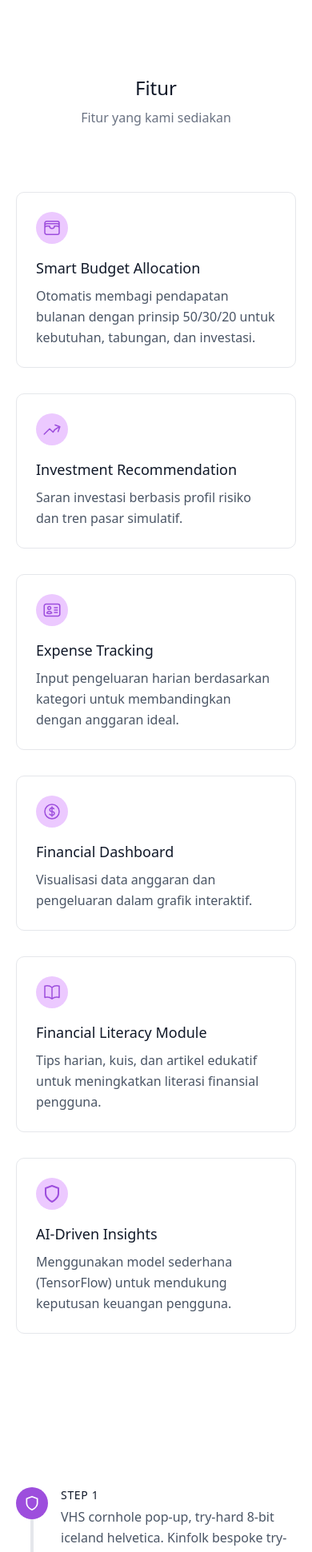
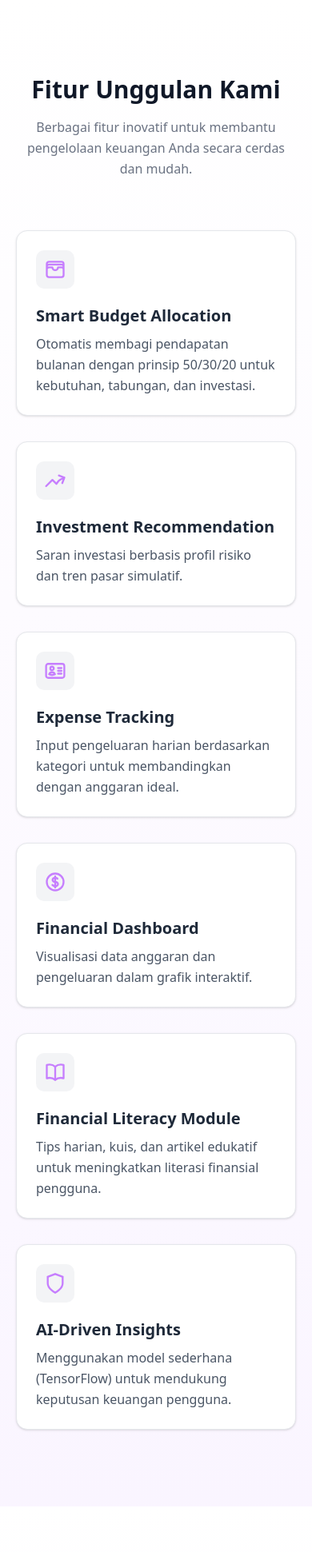
Before and after one commit to Fardan-Nurhidayat/fincoach, a React (Vite) app: page / in a window 390 px wide. Shown: the part 1260-3201 px from the top of the page at 80% size. Built offline with nearby package versions, Linux system fonts and the light colour scheme.

Commit message:
refactor : fitur, simulasi, kontak in landing page

```diff
--- a/src/view/components/fitur.jsx
+++ b/src/view/components/fitur.jsx
@@ -1,218 +1,126 @@
-import { motion } from "framer-motion";
+import { motion, useInView } from "framer-motion";
+import { useRef } from "react";
 
-export default function Fitur() {
-  return (
-    <section id="fitur" className="text-gray-600 body-font">
-      <div className="container px-5 py-24 mx-auto">
-        <div className="flex flex-wrap w-full mb-20 flex-col items-center text-center">
-          <h1 className="sm:text-3xl text-2xl font-medium title-font mb-2 text-gray-900">
-            Fitur
-          </h1>
-          <p className="lg:w-1/2 w-full leading-relaxed text-gray-500">
-            Fitur yang kami sediakan
-          </p>
-        </div>
-        <div className="flex flex-wrap -m-4">
-          <div className="xl:w-1/3 md:w-1/2 p-4">
-            <motion.div
-              whileHover={{
-                scale: 1.1,
-                transition: { duration: 0.3 },
-              }}
-              whileTap={{ scale: 0.9 }}
-              className="border border-gray-200 p-6 rounded-lg"
-            >
-              <div className="w-10 h-10 inline-flex items-center justify-center rounded-full bg-purple-100 text-purple-500 mb-4">
-                <svg
-                  xmlns="http://www.w3.org/2000/svg"
-                  fill="none"
-                  viewBox="0 0 24 24"
-                  strokeWidth={1.5}
-                  stroke="currentColor"
-                  className="size-6"
-                >
+const fiturList = [
+  {
+    title: "Smart Budget Allocation",
+    desc: "Otomatis membagi pendapatan bulanan dengan prinsip 50/30/20 untuk kebutuhan, tabungan, dan investasi.",
+    icon: (
       <path
         strokeLinecap="round"
         strokeLinejoin="round"
         d="M21 12a2.25 2.25 0 0 0-2.25-2.25H15a3 3 0 1 1-6 0H5.25A2.25 2.25 0 0 0 3 12m18 0v6a2.25 2.25 0 0 1-2.25 2.25H5.25A2.25 2.25 0 0 1 3 18v-6m18 0V9M3 12V9m18 0a2.25 2.25 0 0 0-2.25-2.25H5.25A2.25 2.25 0 0 0 3 9m18 0V6a2.25 2.25 0 0 0-2.25-2.25H5.25A2.25 2.25 0 0 0 3 6v3"
       />
-                </svg>
-              </div>
-              <h2 className="text-lg text-gray-900 font-medium title-font mb-2">
-                Smart Budget Allocation
-              </h2>
-              <p className="leading-relaxed text-base">
-                Otomatis membagi pendapatan bulanan dengan prinsip 50/30/20
-                untuk kebutuhan, tabungan, dan investasi.
-              </p>
-            </motion.div>
-          </div>
-          <div className="xl:w-1/3 md:w-1/2 p-4">
-            <motion.div
-              whileHover={{
-                scale: 1.1,
-                transition: { duration: 0.3 },
-              }}
-              whileTap={{ scale: 0.9 }}
-              className="border border-gray-200 p-6 rounded-lg"
-            >
-              <div className="w-10 h-10 inline-flex items-center justify-center rounded-full bg-purple-100 text-purple-500 mb-4">
-                <svg
-                  xmlns="http://www.w3.org/2000/svg"
-                  fill="none"
-                  viewBox="0 0 24 24"
-                  strokeWidth={1.5}
-                  stroke="currentColor"
-                  className="size-6"
-                >
+    ),
+  },
+  {
+    title: "Investment Recommendation",
+    desc: "Saran investasi berbasis profil risiko dan tren pasar simulatif.",
+    icon: (
       <path
         strokeLinecap="round"
         strokeLinejoin="round"
         d="M2.25 18 9 11.25l4.306 4.306a11.95 11.95 0 0 1 5.814-5.518l2.74-1.22m0 0-5.94-2.281m5.94 2.28-2.28 5.941"
       />
-                </svg>
-              </div>
-              <h2 className="text-lg text-gray-900 font-medium title-font mb-2">
-                Investment Recommendation
-              </h2>
-              <p className="leading-relaxed text-base">
-                Saran investasi berbasis profil risiko dan tren pasar simulatif.
-              </p>
-            </motion.div>
-          </div>
-          <div className="xl:w-1/3 md:w-1/2 p-4">
-            <motion.div
-              whileHover={{
-                scale: 1.1,
-                transition: { duration: 0.3 },
-              }}
-              whileTap={{ scale: 0.9 }}
-              className="border border-gray-200 p-6 rounded-lg"
-            >
-              <div className="w-10 h-10 inline-flex items-center justify-center rounded-full bg-purple-100 text-purple-500 mb-4">
-                <svg
-                  xmlns="http://www.w3.org/2000/svg"
-                  fill="none"
-                  viewBox="0 0 24 24"
-                  strokeWidth={1.5}
-                  stroke="currentColor"
-                  className="size-6"
-                >
+    ),
+  },
+  {
+    title: "Expense Tracking",
+    desc: "Input pengeluaran harian berdasarkan kategori untuk membandingkan dengan anggaran ideal.",
+    icon: (
       <path
         strokeLinecap="round"
         strokeLinejoin="round"
         d="M15 9h3.75M15 12h3.75M15 15h3.75M4.5 19.5h15a2.25 2.25 0 0 0 2.25-2.25V6.75A2.25 2.25 0 0 0 19.5 4.5h-15a2.25 2.25 0 0 0-2.25 2.25v10.5A2.25 2.25 0 0 0 4.5 19.5Zm6-10.125a1.875 1.875 0 1 1-3.75 0 1.875 1.875 0 0 1 3.75 0Zm1.294 6.336a6.721 6.721 0 0 1-3.17.789 6.721 6.721 0 0 1-3.168-.789 3.376 3.376 0 0 1 6.338 0Z"
       />
-                </svg>
-              </div>
-              <h2 className="text-lg text-gray-900 font-medium title-font mb-2">
-                Expense Tracking
-              </h2>
-              <p className="leading-relaxed text-base">
-                Input pengeluaran harian berdasarkan kategori untuk
-                membandingkan dengan anggaran ideal.
-              </p>
-            </motion.div>
-          </div>
-          <div className="xl:w-1/3 md:w-1/2 p-4">
-            <motion.div
-              whileHover={{
-                scale: 1.1,
-                transition: { duration: 0.3 },
-              }}
-              whileTap={{ scale: 0.9 }}
-              className="border border-gray-200 p-6 rounded-lg"
-            >
-              <div className="w-10 h-10 inline-flex items-center justify-center rounded-full bg-purple-100 text-purple-500 mb-4">
-                <svg
-                  xmlns="http://www.w3.org/2000/svg"
-                  fill="none"
-                  viewBox="0 0 24 24"
-                  strokeWidth={1.5}
-                  stroke="currentColor"
-                  className="size-6"
-                >
+    ),
+  },
+  {
+    title: "Financial Dashboard",
+    desc: "Visualisasi data anggaran dan pengeluaran dalam grafik interaktif.",
+    icon: (
       <path
         strokeLinecap="round"
         strokeLinejoin="round"
         d="M12 6v12m-3-2.818.879.659c1.171.879 3.07.879 4.242 0 1.172-.879 1.172-2.303 0-3.182C13.536 12.219 12.768 12 12 12c-.725 0-1.45-.22-2.003-.659-1.106-.879-1.106-2.303 0-3.182s2.9-.879 4.006 0l.415.33M21 12a9 9 0 1 1-18 0 9 9 0 0 1 18 0Z"
       />
-                </svg>
-              </div>
-              <h2 className="text-lg text-gray-900 font-medium title-font mb-2">
-                Financial Dashboard
-              </h2>
-              <p className="leading-relaxed text-base">
-                Visualisasi data anggaran dan pengeluaran dalam grafik
-                interaktif.
-              </p>
-            </motion.div>
-          </div>
-          <div className="xl:w-1/3 md:w-1/2 p-4">
-            <motion.div
-              whileHover={{
-                scale: 1.1,
-                transition: { duration: 0.3 },
-              }}
-              whileTap={{ scale: 0.9 }}
-              className="border border-gray-200 p-6 rounded-lg"
-            >
-              <div className="w-10 h-10 inline-flex items-center justify-center rounded-full bg-purple-100 text-purple-500 mb-4">
-                <svg
-                  xmlns="http://www.w3.org/2000/svg"
-                  fill="none"
-                  viewBox="0 0 24 24"
-                  strokeWidth={1.5}
-                  stroke="currentColor"
-                  className="size-6"
-                >
+    ),
+  },
+  {
+    title: "Financial Literacy Module",
+    desc: "Tips harian, kuis, dan artikel edukatif untuk meningkatkan literasi finansial pengguna.",
+    icon: (
       <path
         strokeLinecap="round"
         strokeLinejoin="round"
         d="M12 6.042A8.967 8.967 0 0 0 6 3.75c-1.052 0-2.062.18-3 .512v14.25A8.987 8.987 0 0 1 6 18c2.305 0 4.408.867 6 2.292m0-14.25a8.966 8.966 0 0 1 6-2.292c1.052 0 2.062.18 3 .512v14.25A8.987 8.987 0 0 0 18 18a8.967 8.967 0 0 0-6 2.292m0-14.25v14.25"
       />
-                </svg>
-              </div>
-              <h2 className="text-lg text-gray-900 font-medium title-font mb-2">
-                Financial Literacy Module
-              </h2>
-              <p className="leading-relaxed text-base">
-                Tips harian, kuis, dan artikel edukatif untuk meningkatkan
-                literasi finansial pengguna.
+    ),
+  },
+  {
+    title: "AI-Driven Insights",
+    desc: "Menggunakan model sederhana (TensorFlow) untuk mendukung keputusan keuangan pengguna.",
+    icon: <path d="M12 22s8-4 8-10V5l-8-3-8 3v7c0 6 8 10 8 10z" />,
+  },
+];
+
+export default function Fitur() {
+
+  return (
+    <section
+      id="fitur"
+      className="text-gray-700 body-font bg-gradient-to-b from-white to-purple-50 py-24"
+    >
+      <div className="container px-5 mx-auto">
+        <motion.div
+          initial={{ opacity: 0, y: 50 }}
+          whileInView={{ opacity: 1, y: 0 }}
+          transition={{ duration: 0.8 }}
+          className="flex flex-col items-center text-center mb-16"
+        >
+          <h1 className="sm:text-4xl text-3xl font-bold title-font text-gray-900 mb-4">
+            Fitur Unggulan Kami
+          </h1>
+          <p className="lg:w-2/3 w-full leading-relaxed text-gray-500">
+            Berbagai fitur inovatif untuk membantu pengelolaan keuangan Anda
+            secara cerdas dan mudah.
           </p>
         </motion.div>
-          </div>
-          <div className="xl:w-1/3 md:w-1/2 p-4">
+
+        <div className="grid grid-cols-1 md:grid-cols-2 lg:grid-cols-3 gap-8">
+          {fiturList.map((fitur, idx) => (
             <motion.div
+              key={idx}
+              initial={{ opacity: 0, y: 40 }}
+              whileInView={{ opacity: 1, y: 0 }}
+              transition={{ duration: 0.5, delay: 0.2 + idx * 0.1 }}
               whileHover={{
-                scale: 1.1,
-                transition: { duration: 0.3 },
+                scale: 1.02,
+                boxShadow: "0px 12px 24px rgba(0,0,0,0.15)",
+                transition: {
+                  scale: { duration: 0.2 },
+                  boxShadow: { duration: 0.3 },
+                },
               }}
-              whileTap={{ scale: 0.9 }}
-              className="border border-gray-200 p-6 rounded-lg"
+              className="bg-white border border-gray-200 rounded-xl p-6 shadow-sm transition-all duration-300 ease-in-out"
             >
-              <div className="w-10 h-10 inline-flex items-center justify-center rounded-full bg-purple-100 text-purple-500 mb-4">
+              <div className="w-12 h-12 inline-flex items-center justify-center rounded-lg bg-gray-100 text-purple-400 mb-5">
                 <svg
                   fill="none"
                   stroke="currentColor"
-                  strokeLinecap="round"
-                  strokeLinejoin="round"
                   strokeWidth="2"
-                  className="w-6 h-6"
                   viewBox="0 0 24 24"
+                  className="w-7 h-7"
                 >
-                  <path d="M12 22s8-4 8-10V5l-8-3-8 3v7c0 6 8 10 8 10z"></path>
+                  {fitur.icon}
                 </svg>
               </div>
-              <h2 className="text-lg text-gray-900 font-medium title-font mb-2">
-                AI-Driven Insights
+              <h2 className="text-xl font-semibold text-gray-800 mb-2">
+                {fitur.title}
               </h2>
-              <p className="leading-relaxed text-base">
-                Menggunakan model sederhana (TensorFlow) untuk mendukung
-                keputusan keuangan pengguna.
-              </p>
+              <p className="leading-relaxed text-gray-600">{fitur.desc}</p>
             </motion.div>
-          </div>
+          ))}
         </div>
       </div>
     </section>
--- a/src/view/components/simulasi.jsx
+++ b/src/view/components/simulasi.jsx
@@ -1,152 +1,186 @@
-export default function Simulasi() {
+import React, { useState } from "react";
+import { motion } from "framer-motion";
+
+const Simulasi = () => {
+  const [monthlyIncome, setMonthlyIncome] = useState(5000000);
+  const [riskProfile, setRiskProfile] = useState("low");
+  const [showResults, setShowResults] = useState(false);
+
+  // Alokasi berdasarkan profil risiko
+  const allocations = {
+    low: { expense: 0.5, saving: 0.3, investment: 0.2 },
+    medium: { expense: 0.5, saving: 0.2, investment: 0.3 },
+    high: { expense: 0.4, saving: 0.2, investment: 0.4 },
+  };
+
+  const selectedAllocation = allocations[riskProfile];
+
+  const simulate = () => {
+    if (monthlyIncome <= 0) return;
+    setShowResults(true);
+  };
+
+  const expenses = monthlyIncome * selectedAllocation.expense;
+  const savings = monthlyIncome * selectedAllocation.saving;
+  const investment = monthlyIncome * selectedAllocation.investment;
+
+  const simulationCards = [
+    {
+      title: "Pengeluaran",
+      description: "Dana yang dapat Anda gunakan untuk keseharian sebesar",
+      percentage: `${selectedAllocation.expense * 100}%`,
+      amount: expenses,
+      color: "red",
+    },
+    {
+      title: "Tabungan",
+      description: "Dana yang dapat Anda gunakan untuk menabung sebesar",
+      percentage: `${selectedAllocation.saving * 100}%`,
+      amount: savings,
+      color: "blue",
+    },
+    {
+      title: "Investasi",
+      description: "Dana yang dapat Anda gunakan untuk investasi sebesar",
+      percentage: `${selectedAllocation.investment * 100}%`,
+      amount: investment,
+      color: "purple",
+    },
+  ];
+
   return (
-    <section id="simulasi" className="text-gray-600 body-font">
-      <div className="container px-5 py-24 mx-auto flex flex-wrap">
-        <div className="flex flex-wrap w-full">
-          <div className="lg:w-2/5 md:w-1/2 md:pr-10 md:py-6">
-            <div className="flex relative pb-12">
-              <div className="h-full w-10 absolute inset-0 flex items-center justify-center">
-                <div className="h-full w-1 bg-gray-200 pointer-events-none"></div>
-              </div>
-              <div className="flex-shrink-0 w-10 h-10 rounded-full bg-purple-500 inline-flex items-center justify-center text-white relative z-10">
-                <svg
-                  fill="none"
-                  stroke="currentColor"
-                  strokeLinecap="round"
-                  strokeLinejoin="round"
-                  strokeWidth="2"
-                  className="w-5 h-5"
-                  viewBox="0 0 24 24"
-                >
-                  <path d="M12 22s8-4 8-10V5l-8-3-8 3v7c0 6 8 10 8 10z"></path>
-                </svg>
-              </div>
-              <div className="flex-grow pl-4">
-                <h2 className="font-medium title-font text-sm text-gray-900 mb-1 tracking-wider">
-                  STEP 1
-                </h2>
-                <p className="leading-relaxed">
-                  VHS cornhole pop-up, try-hard 8-bit iceland helvetica. Kinfolk
-                  bespoke try-hard cliche palo santo offal.
-                </p>
-              </div>
+    <div className="bg-gradient-to-b from-white to-purple-50 py-16">
+      <div className="container mx-auto px-4 max-w-6xl">
+        <motion.div
+          initial={{ opacity: 0, y: 50 }}
+          whileInView={{ opacity: 1, y: 0 }}
+          transition={{ duration: 0.8 }}
+          className="flex flex-col items-center text-center mb-16"
+        >
+          <h1 className="text-3xl font-bold text-center mb-8 text-gray-900">
+            Simulasi Keuangan Bulanan
+          </h1>
+          <p className="text-lg text-center mb-12 text-gray-600">
+            Masukkan pemasukan bulanan untuk melihat alokasi keuangan Anda.
+          </p>
+        </motion.div>
+
+        <div className="flex flex-col md:flex-row gap-8 items-start">
+          {/* Form Input */}
+          <div className="md:w-1/2 w-full bg-white p-6 rounded-lg shadow-md">
+            <h2 className="text-xl font-semibold mb-4">Masukkan Pemasukan</h2>
+            <div className="mb-4">
+              <label htmlFor="income" className="block font-medium mb-2">
+                Pemasukan Bulanan
+              </label>
+              <input
+                id="income"
+                type="number"
+                min="0"
+                value={monthlyIncome}
+                onChange={(e) => setMonthlyIncome(Number(e.target.value))}
+                className="w-full border border-gray-300 p-3 rounded-md focus:outline-none focus:border-purple-500 transition duration-300"
+              />
             </div>
-            <div className="flex relative pb-12">
-              <div className="h-full w-10 absolute inset-0 flex items-center justify-center">
-                <div className="h-full w-1 bg-gray-200 pointer-events-none"></div>
-              </div>
-              <div className="flex-shrink-0 w-10 h-10 rounded-full bg-purple-500 inline-flex items-center justify-center text-white relative z-10">
-                <svg
-                  fill="none"
-                  stroke="currentColor"
-                  strokeLinecap="round"
-                  strokeLinejoin="round"
-                  strokeWidth="2"
-                  className="w-5 h-5"
-                  viewBox="0 0 24 24"
-                >
-                  <path d="M22 12h-4l-3 9L9 3l-3 9H2"></path>
-                </svg>
-              </div>
-              <div className="flex-grow pl-4">
-                <h2 className="font-medium title-font text-sm text-gray-900 mb-1 tracking-wider">
-                  STEP 2
-                </h2>
-                <p className="leading-relaxed">
-                  Vice migas literally kitsch +1 pok pok. Truffaut hot chicken
-                  slow-carb health goth, vape typewriter.
-                </p>
-              </div>
+
+            <div className="mb-4">
+              <label htmlFor="riskProfile" className="block font-medium mb-2">
+                Profil Risiko
+              </label>
+              <select
+                id="riskProfile"
+                value={riskProfile}
+                onChange={(e) => setRiskProfile(e.target.value)}
+                className="w-full border border-gray-300 p-3 rounded-md focus:outline-none focus:border-purple-500 transition duration-300"
+              >
+                <option value="low">
+                  Rendah (50% Pengeluaran, 30% Tabungan, 20% Investasi)
+                </option>
+                <option value="medium">
+                  Sedang (50% Pengeluaran, 20% Tabungan, 30% Investasi)
+                </option>
+                <option value="high">
+                  Tinggi (40% Pengeluaran, 20% Tabungan, 40% Investasi)
+                </option>
+              </select>
             </div>
-            <div className="flex relative pb-12">
-              <div className="h-full w-10 absolute inset-0 flex items-center justify-center">
-                <div className="h-full w-1 bg-gray-200 pointer-events-none"></div>
-              </div>
-              <div className="flex-shrink-0 w-10 h-10 rounded-full bg-purple-500 inline-flex items-center justify-center text-white relative z-10">
-                <svg
-                  fill="none"
-                  stroke="currentColor"
-                  strokeLinecap="round"
-                  strokeLinejoin="round"
-                  strokeWidth="2"
-                  className="w-5 h-5"
-                  viewBox="0 0 24 24"
-                >
-                  <circle cx="12" cy="5" r="3"></circle>
-                  <path d="M12 22V8M5 12H2a10 10 0 0020 0h-3"></path>
-                </svg>
-              </div>
-              <div className="flex-grow pl-4">
-                <h2 className="font-medium title-font text-sm text-gray-900 mb-1 tracking-wider">
-                  STEP 3
-                </h2>
-                <p className="leading-relaxed">
-                  Coloring book nar whal glossier master cleanse umami. Salvia
-                  +1 master cleanse blog taiyaki.
-                </p>
-              </div>
+
+            <button
+              onClick={simulate}
+              className="w-full bg-purple-600 hover:bg-purple-700 text-white font-semibold py-3 rounded-md transition duration-300"
+            >
+              Simulasikan
+            </button>
+          </div>
+
+          {/* Hasil Simulasi */}
+          {showResults && (
+            <div className="md:w-3/4 w-full grid grid-cols-1 sm:grid-cols-2 md:grid-cols-3 gap-4">
+              {simulationCards.map((item, index) => (
+                <SimulationCard key={index} item={item} index={index} />
+              ))}
             </div>
-            <div className="flex relative pb-12">
-              <div className="h-full w-10 absolute inset-0 flex items-center justify-center">
-                <div className="h-full w-1 bg-gray-200 pointer-events-none"></div>
-              </div>
-              <div className="flex-shrink-0 w-10 h-10 rounded-full bg-purple-500 inline-flex items-center justify-center text-white relative z-10">
-                <svg
-                  fill="none"
-                  stroke="currentColor"
-                  strokeLinecap="round"
-                  strokeLinejoin="round"
-                  strokeWidth="2"
-                  className="w-5 h-5"
-                  viewBox="0 0 24 24"
-                >
-                  <path d="M20 21v-2a4 4 0 00-4-4H8a4 4 0 00-4 4v2"></path>
-                  <circle cx="12" cy="7" r="4"></circle>
-                </svg>
-              </div>
-              <div className="flex-grow pl-4">
-                <h2 className="font-medium title-font text-sm text-gray-900 mb-1 tracking-wider">
-                  STEP 4
-                </h2>
-                <p className="leading-relaxed">
-                  VHS cornhole pop-up, try-hard 8-bit iceland helvetica. Kinfolk
-                  bespoke try-hard cliche palo santo offal.
-                </p>
-              </div>
-            </div>
-            <div className="flex relative">
-              <div className="flex-shrink-0 w-10 h-10 rounded-full bg-purple-500 inline-flex items-center justify-center text-white relative z-10">
-                <svg
-                  fill="none"
-                  stroke="currentColor"
-                  strokeLinecap="round"
-                  strokeLinejoin="round"
-                  strokeWidth="2"
-                  className="w-5 h-5"
-                  viewBox="0 0 24 24"
-                >
-                  <path d="M22 11.08V12a10 10 0 11-5.93-9.14"></path>
-                  <path d="M22 4L12 14.01l-3-3"></path>
-                </svg>
-              </div>
-              <div className="flex-grow pl-4">
-                <h2 className="font-medium title-font text-sm text-gray-900 mb-1 tracking-wider">
-                  FINISH
-                </h2>
-                <p className="leading-relaxed">
-                  Pitchfork ugh tattooed scenester echo park gastropub whatever
-                  cold-pressed retro.
-                </p>
-              </div>
-            </div>
-          </div>
-          <img
-            className="lg:w-3/5 md:w-1/2 object-cover object-center rounded-lg md:mt-0 mt-12"
-            src="https://dummyimage.com/1200x500"
-            alt="step"
-          />
+          )}
         </div>
       </div>
-    </section>
+    </div>
   );
-}
+};
+
+// Component Kartu Simulasi
+const SimulationCard = ({ item, index }) => {
+  const colors = {
+    red: {
+      textMain: "text-red-700",
+      textBold: "text-red-800",
+      bg: "bg-red-50",
+      border: "border-red-200",
+    },
+    blue: {
+      textMain: "text-blue-700",
+      textBold: "text-blue-800",
+      bg: "bg-blue-50",
+      border: "border-blue-200",
+    },
+    purple: {
+      textMain: "text-purple-700",
+      textBold: "text-purple-800",
+      bg: "bg-purple-50",
+      border: "border-purple-200",
+    },
+  };
+
+  const selectedColor = colors[item.color];
+
+  return (
+    <motion.div
+      initial={{ x: 100, opacity: 0 }}
+      whileInView={{ x: 0, opacity: 1 }}
+      viewport={{ once: true }}
+      transition={{
+        type: "spring",
+        stiffness: 80,
+        damping: 15,
+        delay: 0.1 + index * 0.1,
+      }}
+      className={`${selectedColor.bg} border ${selectedColor.border} p-5 rounded-lg shadow-sm hover:shadow-lg transition duration-300`}
+    >
+      <h2 className={`font-semibold text-xl ${selectedColor.textMain} mb-4`}>
+        {item.title}
+      </h2>
+      <p className="text-gray-600 mb-2">
+        {item.description}
+        <span className={`font-bold ${selectedColor.textBold}`}>
+          {" "}
+          {item.percentage}
+        </span>{" "}
+        dari pemasukan Anda atau setara dengan
+      </p>
+      <p className={`text-xl font-semibold ${selectedColor.textMain}`}>
+        Rp{Math.round(item.amount).toLocaleString()}
+      </p>
+    </motion.div>
+  );
+};
+
+export default Simulasi;
```
Also changed, not shown: src/view/components/kontak-form.jsx (+95 -43 lines). Lines whose indentation alone changed are shown as unchanged.
